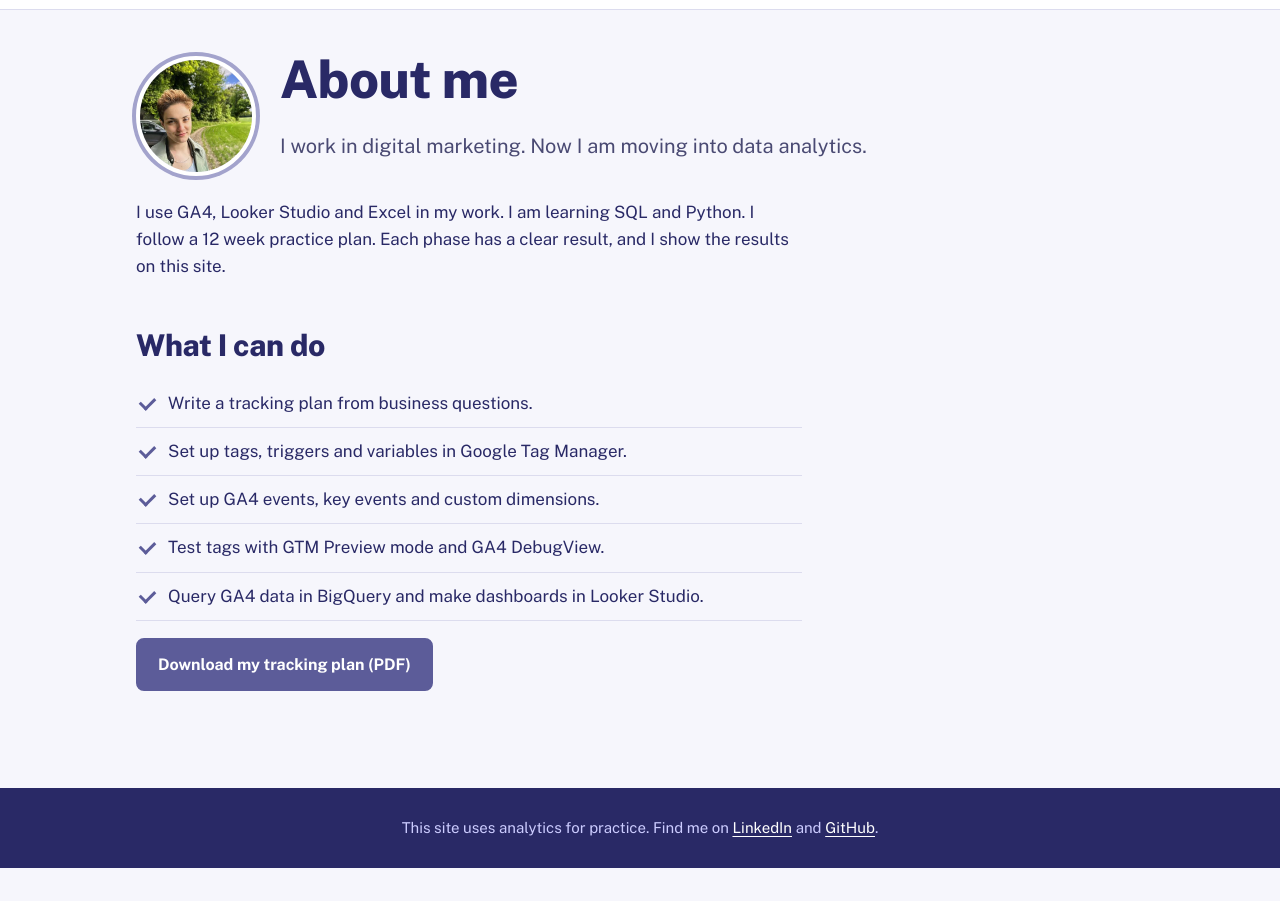
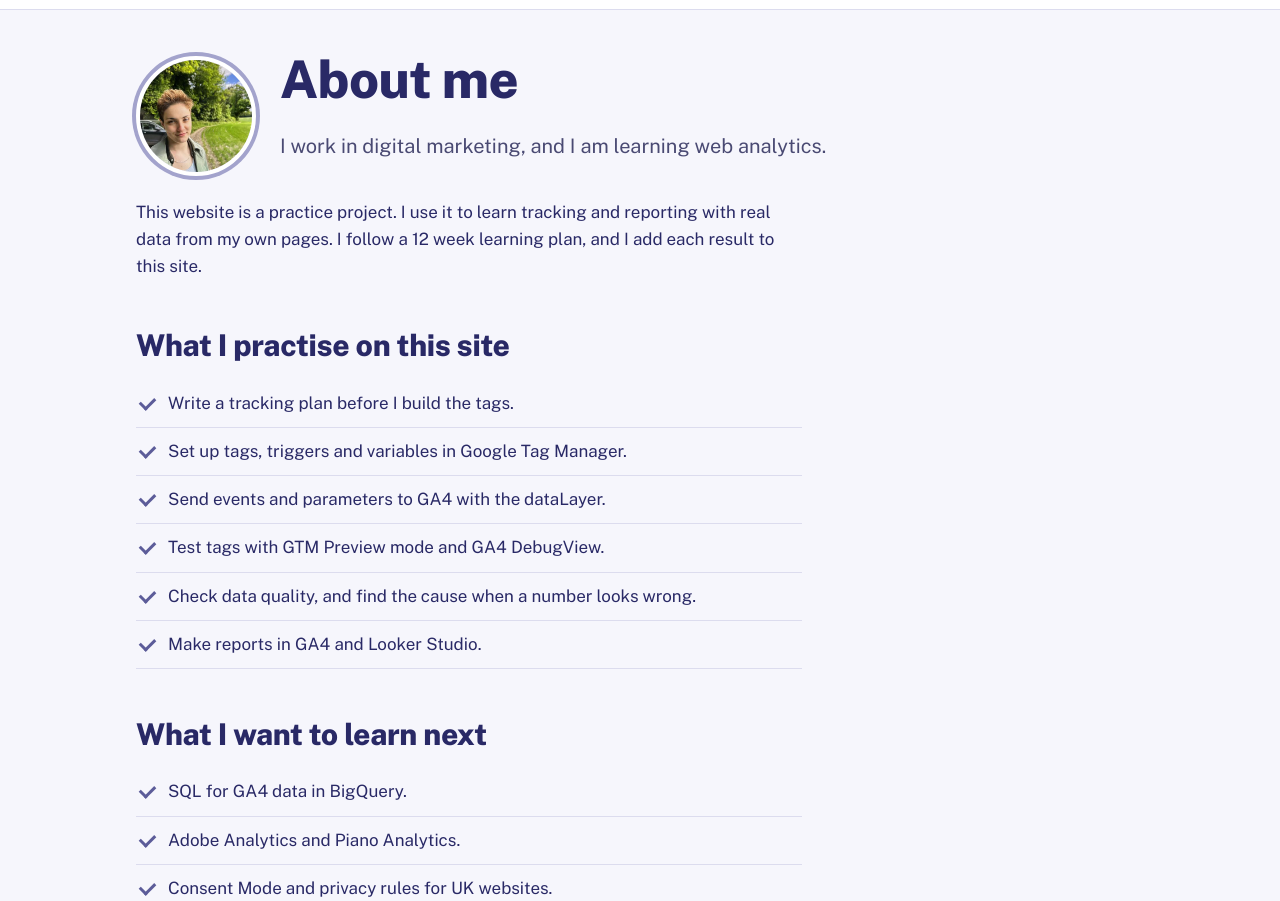
Before and after one commit to MarinaVanalyst/analytics-lab, a plain HTML site: page about.html in a window 1280 px wide. Shown: the part 51-952 px from the top of the page. Before the commit the page ends 919 px from the top, so only its background shows below. Drawn offline with nearby package versions, Linux system fonts and the light colour scheme.

Commit message:
Revise about page content and meta description
Updated the website description and modified content to reflect current learning and project focus.

```diff
--- a/about.html
+++ b/about.html
@@ -6,21 +6,16 @@
   <!-- Draft: stops Google from showing this site. Remove this line when the site is finished. -->
   <meta name="robots" content="noindex, nofollow">
   <title>About | Marina V. Analytics Lab</title>
-  <meta name="description" content="Marina V., digital marketer moving into data analytics. Projects in GA4, Google Tag Manager, SQL and Python.">
+  <meta name="description" content="The practice website of Marina V. I use it to learn web tracking with Google Tag Manager and GA4, and reporting with Looker Studio.">
 
-  <!-- Page data for GTM. Read it with a Data Layer Variable called page_type. -->
+  <!-- The dataLayer: the website writes information here, and GTM reads it later.
+       It does nothing until GTM is installed. LESSON 3 explains it. -->
   <script>
     window.dataLayer = window.dataLayer || [];
     window.dataLayer.push({ page_type: 'info' });
   </script>
 
-  <!-- Google Tag Manager. Change GTM-XXXXXXX to your container ID. -->
-  <script>(function(w,d,s,l,i){w[l]=w[l]||[];w[l].push({'gtm.start':
-  new Date().getTime(),event:'gtm.js'});var f=d.getElementsByTagName(s)[0],
-  j=d.createElement(s),dl=l!='dataLayer'?'&l='+l:'';j.async=true;j.src=
-  'https://www.googletagmanager.com/gtm.js?id='+i+dl;f.parentNode.insertBefore(j,f);
-  })(window,document,'script','dataLayer','GTM-XXXXXXX');</script>
-  <!-- End Google Tag Manager -->
+  <!-- LESSON 1: paste the first Google Tag Manager code (the <head> code) here. -->
 
   <!-- Font: Public Sans from Google Fonts -->
   <link rel="preconnect" href="https://fonts.googleapis.com">
@@ -29,10 +24,7 @@
   <link rel="stylesheet" href="styles.css">
 </head>
 <body>
-  <!-- Google Tag Manager (noscript). Change GTM-XXXXXXX to your container ID. -->
-  <noscript><iframe src="https://www.googletagmanager.com/ns.html?id=GTM-XXXXXXX"
-  height="0" width="0" style="display:none;visibility:hidden"></iframe></noscript>
-  <!-- End Google Tag Manager (noscript) -->
+  <!-- LESSON 1: paste the second Google Tag Manager code (the <body> code) here. -->
 
   <header>
     <div class="bar">
@@ -55,19 +47,26 @@
       <img src="images/marina.jpg" alt="Portrait of Marina V.">
       <div>
         <h1>About me</h1>
-        <p class="lead">I work in digital marketing. Now I am moving into data analytics.</p>
+        <p class="lead">I work in digital marketing, and I am learning web analytics.</p>
       </div>
     </div>
-    <p>I use GA4, Looker Studio and Excel in my work. I am learning SQL and Python. I follow a 12 week practice plan. Each phase has a clear result, and I show the results on this site.</p>
-    <h2>What I can do</h2>
+    <p>This website is a practice project. I use it to learn tracking and reporting with real data from my own pages. I follow a 12 week learning plan, and I add each result to this site.</p>
+    <h2>What I practise on this site</h2>
     <ul class="check-list">
-      <li>Write a tracking plan from business questions.</li>
+      <li>Write a tracking plan before I build the tags.</li>
       <li>Set up tags, triggers and variables in Google Tag Manager.</li>
-      <li>Set up GA4 events, key events and custom dimensions.</li>
+      <li>Send events and parameters to GA4 with the dataLayer.</li>
       <li>Test tags with GTM Preview mode and GA4 DebugView.</li>
-      <li>Query GA4 data in BigQuery and make dashboards in Looker Studio.</li>
+      <li>Check data quality, and find the cause when a number looks wrong.</li>
+      <li>Make reports in GA4 and Looker Studio.</li>
     </ul>
-    <p><a class="btn" id="download-tracking-plan" href="files/tracking-plan.pdf">Download my tracking plan (PDF)</a></p>
+    <h2>What I want to learn next</h2>
+    <ul class="check-list">
+      <li>SQL for GA4 data in BigQuery.</li>
+      <li>Adobe Analytics and Piano Analytics.</li>
+      <li>Consent Mode and privacy rules for UK websites.</li>
+    </ul>
+    <p><a class="btn" id="download-tracking-plan" href="files/multi-site-tracking-plan.xlsx">Download my practice tracking spreadsheet</a></p>
   </main>
 
   <footer>
```
